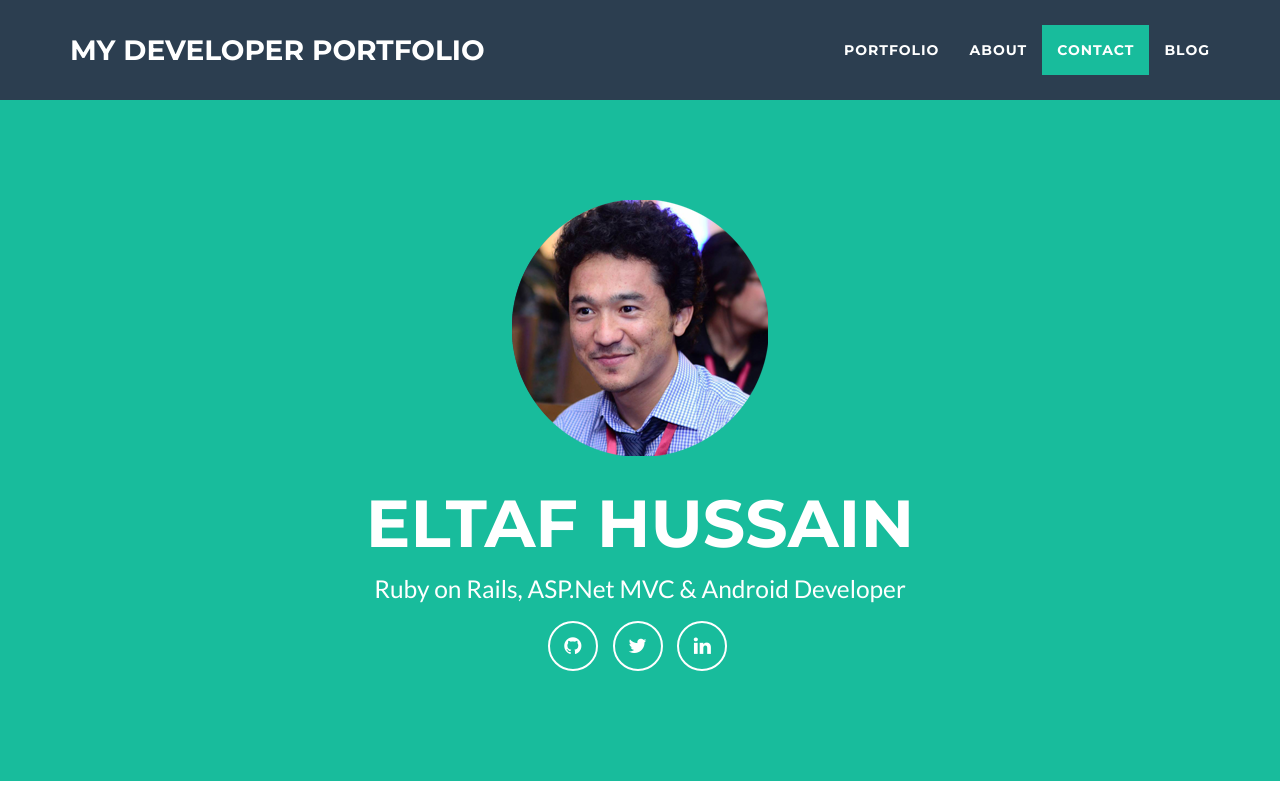
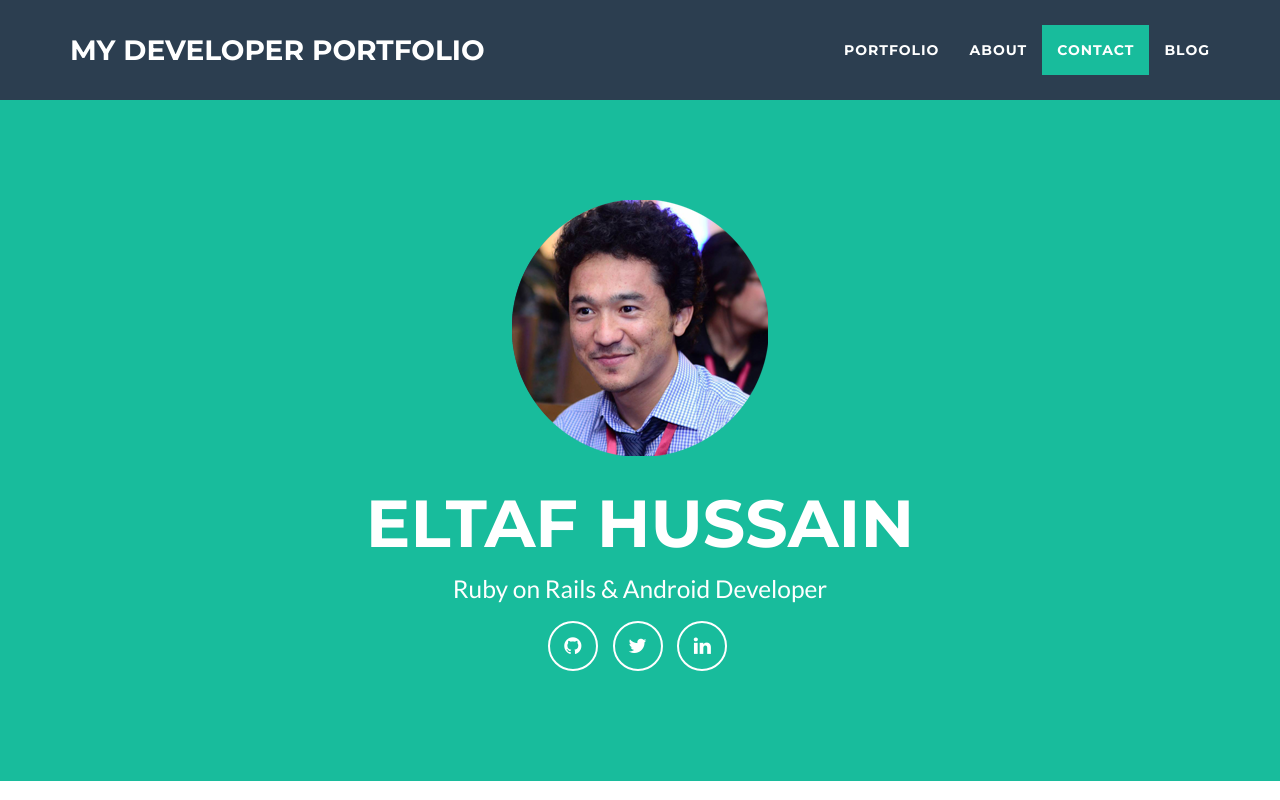
Before and after one commit to eltafhussain/eltafhussain.github.io, a website: page index.html in a window 1280 px wide. Shown: the top 800 px of the page. Drawn offline with nearby package versions, Linux system fonts and the light colour scheme.

Commit message:
Update information for Mentoring Campus

```diff
--- a/index.html
+++ b/index.html
@@ -78,7 +78,7 @@
           <div class="intro-text">
             <span class="name">Eltaf Hussain</span>
             <!-- <hr class="star-light"> -->
-            <span class="skills">Ruby on Rails, ASP.Net MVC & Android Developer</span>
+            <span class="skills">Ruby on Rails & Android Developer</span>
             <span class="skills">
               <ul class="list-inline">
                 <li>
```
